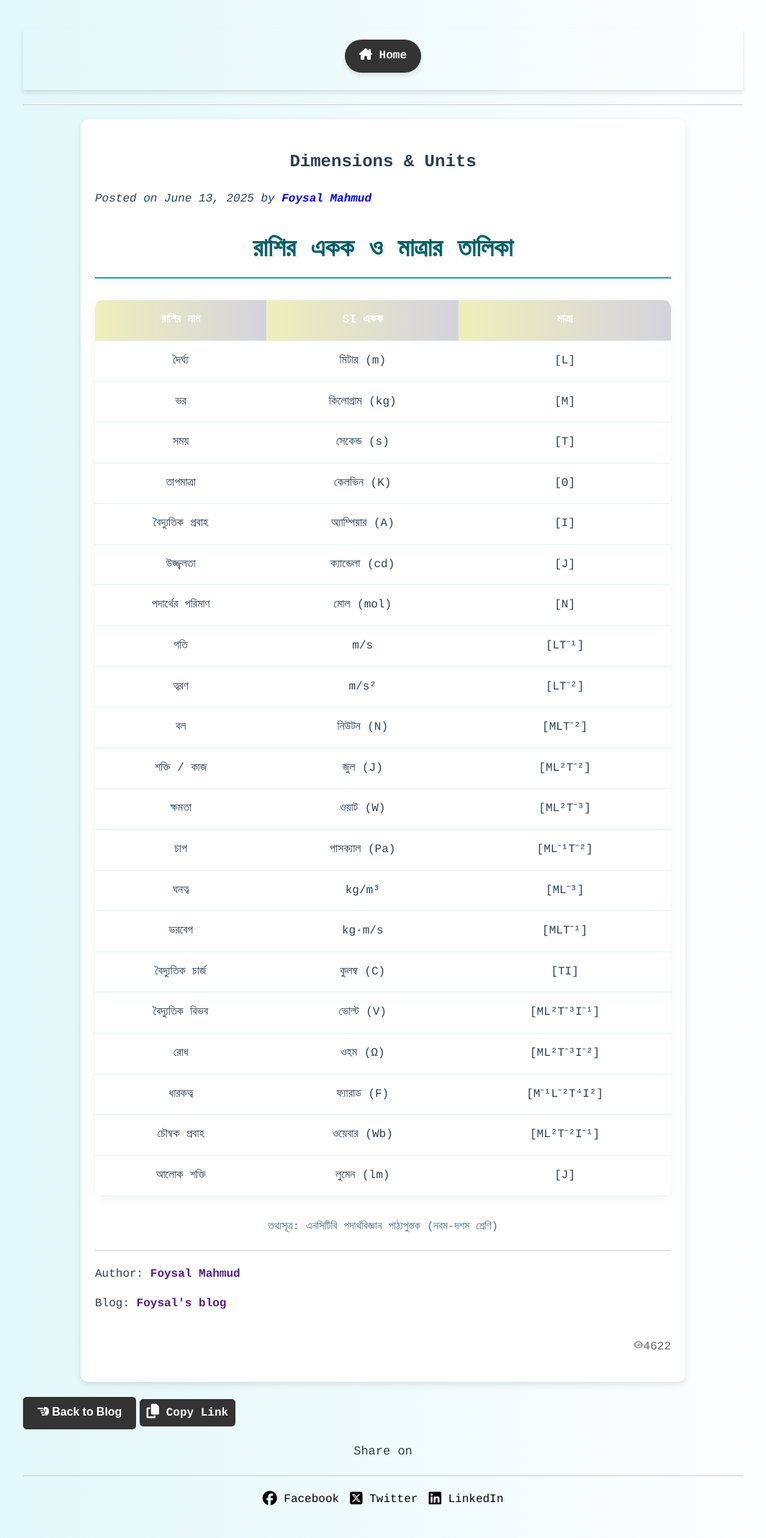
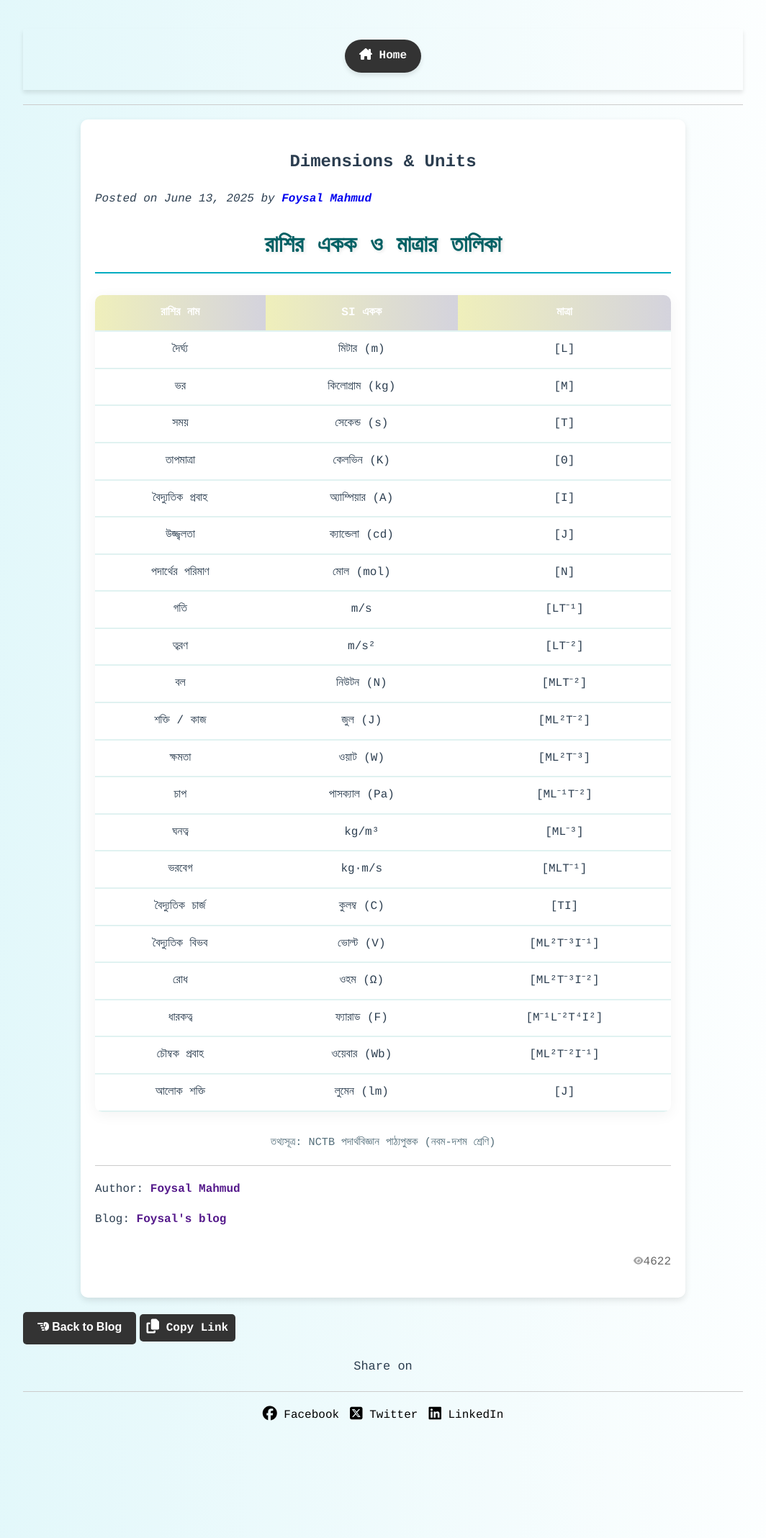
Before and after one commit to foysal1627/foysal1627.github.io, a Jekyll site: the page built from _posts/2025-06-13-Dimensions&Units.md, in a window 1280 px wide. Shown: the whole page at 72% size, without its empty margins (108-1172 px from the left). Built offline with Jekyll 4.4.1, drawn with Linux system fonts in a browser that asks for light colours; some of the changed lines change nothing that is shown.

Commit message:
Update 2025-06-13-Dimensions&Units.md

```diff
--- a/_posts/2025-06-13-Dimensions&Units.md
+++ b/_posts/2025-06-13-Dimensions&Units.md
@@ -25,7 +25,7 @@ quote: 4622
 h1 {
   text-align: center;
   color: #006064;
-  font-size: 2.2em;
+  font-size: 2em;
   margin-bottom: 30px;
   border-bottom: 2px solid #00acc1;
   padding-bottom: 10px;
@@ -41,13 +41,13 @@ table {
 }
 
 th, td {
-  padding: 15px;
+  padding: 12px;
   text-align: center;
-  border-bottom: 1px solid #e0f2f1;
+  border-bottom: 2px solid #e0f2f1;
 }
 
 th {
-  background: linear-gradient(to right, #EFEFBB, #D4D3DD); /* teal to cyan-ish */
+  background: linear-gradient(to right, #EFEFBB, #D4D3DD);
   color: white;
   font-weight: bold;
 }
@@ -99,6 +99,6 @@ tr:hover {
       <tr><td>আলোক শক্তি</td><td>লুমেন (lm)</td><td>[J]</td></tr></tbody>
 
   </table>
-  <p class="note">তথ্যসূত্র: এনসিটিবি পদার্থবিজ্ঞান পাঠ্যপুস্তক (নবম-দশম শ্রেণি)</p>
+  <p class="note">তথ্যসূত্র: NCTB পদার্থবিজ্ঞান পাঠ্যপুস্তক (নবম-দশম শ্রেণি)</p>
 </body>
 </html>
```
